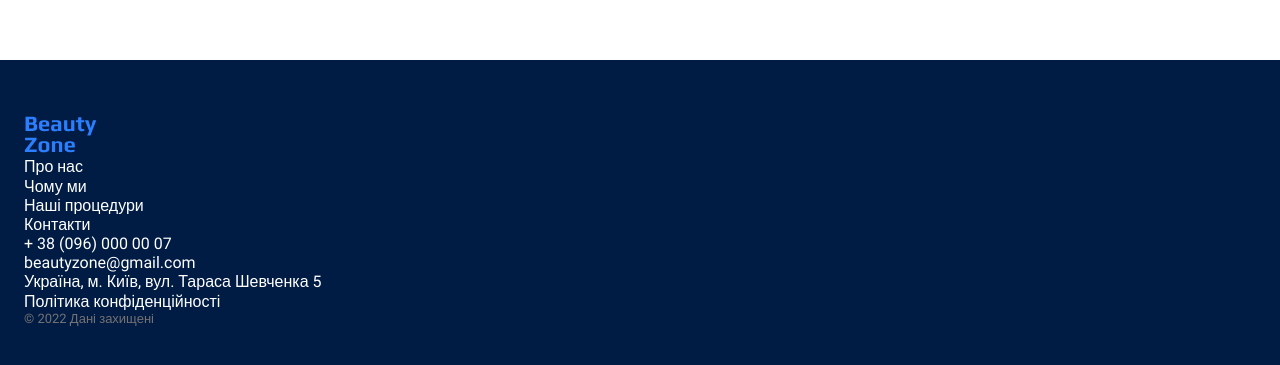
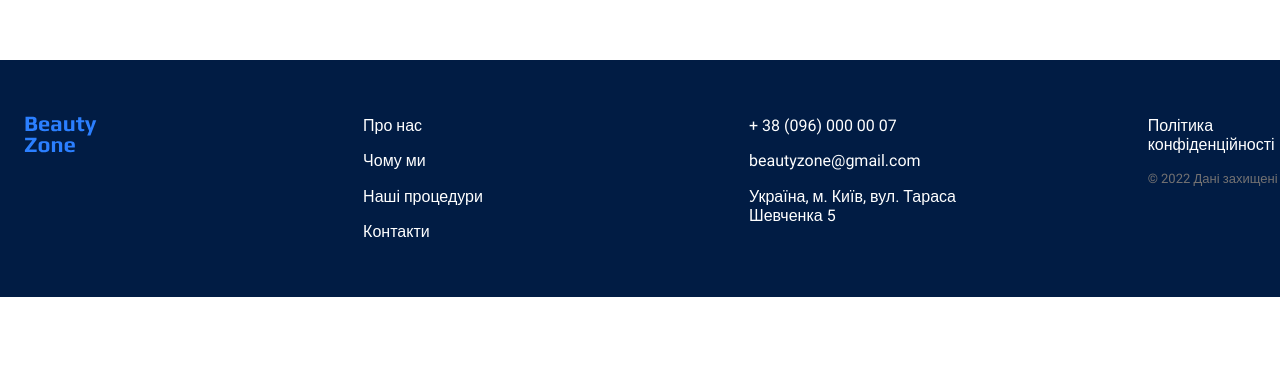
Before and after one commit to Maya28May/genius-homework-2, a plain HTML site: page index.html in a window 1280 px wide. Shown: the part 3381-3746 px from the top of the page. After the commit the page ends 3678 px from the top, so only its background shows below. Drawn offline with Linux system fonts and the light colour scheme.

Commit message:
Update footer-container

```diff
--- a/css/styles.css
+++ b/css/styles.css
@@ -303,9 +303,62 @@ ul {
   font-size: 16px;
 }
 
+.footer-container {
+  display: flex;
+  flex-direction: row;
+  gap: 186px;
+}
+
+.footer-nav {
+  display: flex;
+  flex-direction: row;
+  flex-basis: 50%;
+  gap: 186px;
+  /*text-align: left;*/
+}
+
+.footer-logo {
+  flex-grow: 1;
+}
+
+.footer-menu {
+  display: flex;
+  flex-direction: column;
+  flex-grow: 1;
+  gap: 16px;
+}
+
+.footer-address {
+  display: flex;
+  flex-direction: row;
+  flex-basis: 50%;
+  gap: 186px;
+  /*text-align: left;*/
+}
+
+.footer-address-list {
+  display: flex;
+  flex-direction: column;
+  gap: 16px;
+}
+
+.footer-socials {
+  margin-top: 16px;
+  display: flex;
+  gap: 24px;
+  justify-content: flex-start;
+}
+
 .footer-link {
   color: var(--color-primary-light);
   text-decoration: none;
+}
+
+.footer-address-info {
+  display: flex;
+  flex-direction: column;
+  gap: 16px;
+  flex-grow: 1;
 }
 
 .footer-address-copyright {
--- a/index.html
+++ b/index.html
@@ -208,14 +208,17 @@
     </main>
     <footer class="footer">
       <div class="container">
-        <nav>
+        <div class="footer-container">
+          <nav class="footer-nav">
+            <div class="footer-logo">
               <a href="/">
                 <img
                   src="./images/logo.svg"
                   alt="Логотип косметологічної клініки"
                 />
               </a>
-          <ul>
+            </div>
+            <ul class="footer-menu">
               <li>
                 <a class="footer-link" href="#description-section">Про нас</a>
               </li>
@@ -227,11 +230,14 @@
                   >Наші процедури</a
                 >
               </li>
-            <li><a class="footer-link" href="#contact-section">Контакти</a></li>
+              <li>
+                <a class="footer-link" href="#contact-section">Контакти</a>
+              </li>
             </ul>
           </nav>
-        <address>
-          <ul>
+          <address class="footer-address">
+            <div class="footer-contacts">
+              <ul class="footer-address-list">
                 <li>
                   <a class="footer-link" href="tel:+380960000007">
                     + 38 (096) 000 00 07
@@ -251,27 +257,29 @@
                     Україна, м. Київ, вул. Тараса Шевченка 5
                   </a>
                 </li>
-            <li>
+              </ul>
+              <div class="footer-socials">
                 <a href="#">
                   <!-- calling icon -->
                 </a>
-            </li>
-            <li>
+
                 <a href="#">
                   <!-- facebook icon -->
                 </a>
-            </li>
-            <li>
+
                 <a href="#">
                   <!-- instagram icon -->
                 </a>
-            </li>
-          </ul>
+              </div>
+            </div>
+            <div class="footer-address-info">
               <a class="footer-link" href="#" target="_blank">
                 Політика конфіденційності
               </a>
               <p class="footer-address-copyright">&copy; 2022 Дані захищені</p>
+            </div>
           </address>
+        </div>
       </div>
     </footer>
   </body>
```
Lines whose indentation alone changed are shown as unchanged.
